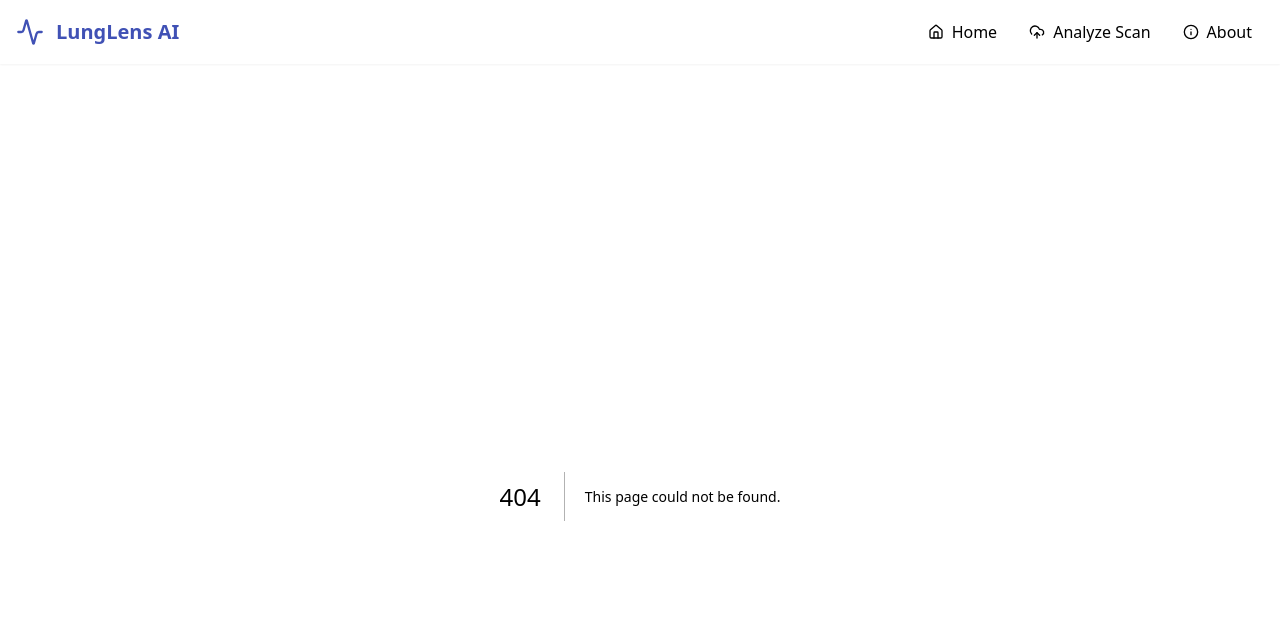
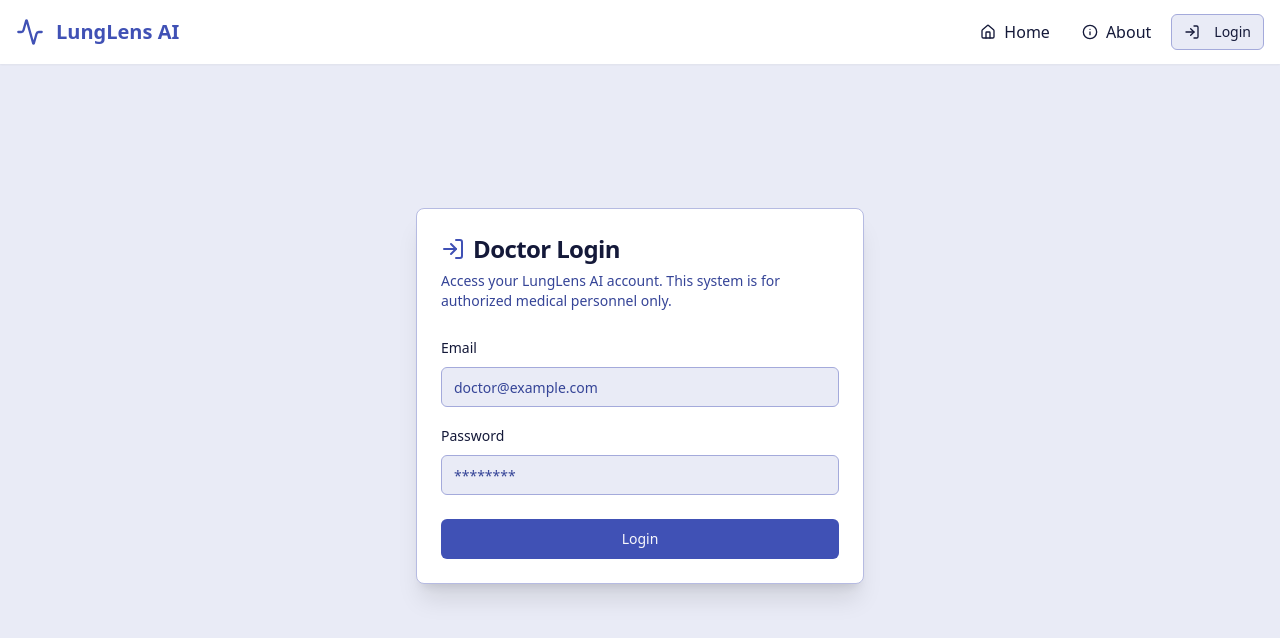
Before and after one commit to jagritikumari23/Lung_cance_prediction_model, a Next.js app: page /login in a window 1280 px wide. Before the commit this address had no page. Shown: the top 638 px of the page. Built offline with nearby package versions, Linux system fonts and the light colour scheme.

Commit message:
User authentication  add this also as this app is only for doctors and not for patients so it only need login featuer

```diff
--- /dev/null
+++ b/src/app/analysis/layout.tsx
@@ -0,0 +1,47 @@
+
+"use client";
+
+import type { ReactNode } from 'react';
+import { useEffect } from 'react';
+import { useAuth } from '@/contexts/auth-context';
+import { useRouter } from 'next/navigation';
+import { Skeleton } from '@/components/ui/skeleton'; // For loading state
+
+export default function AnalysisLayout({ children }: { children: ReactNode }) {
+  const { user, isLoading } = useAuth();
+  const router = useRouter();
+
+  useEffect(() => {
+    if (!isLoading && !user) {
+      router.replace('/login?redirect=/analysis'); // Redirect to login if not authenticated
+    }
+  }, [user, isLoading, router]);
+
+  if (isLoading) {
+    // Show a loading skeleton or spinner while checking auth state
+    return (
+      <div className="space-y-8 p-4">
+        <Skeleton className="h-12 w-1/3" />
+        <div className="grid grid-cols-1 md:grid-cols-3 gap-6">
+            <Skeleton className="h-64 w-full" />
+            <div className="md:col-span-2 space-y-4">
+                <Skeleton className="h-48 w-full" />
+                <Skeleton className="h-72 w-full" />
+            </div>
+        </div>
+      </div>
+    );
+  }
+
+  if (!user) {
+    // This will be briefly shown before redirection, or if redirection fails.
+    // Or, you can return null or a specific "Access Denied" component.
+    return (
+         <div className="flex flex-col items-center justify-center min-h-[calc(100vh-200px)]">
+            <p className="text-lg text-muted-foreground">Redirecting to login...</p>
+        </div>
+    );
+  }
+
+  return <>{children}</>;
+}
--- a/src/app/layout.tsx
+++ b/src/app/layout.tsx
@@ -1,8 +1,10 @@
+
 import type {Metadata} from 'next';
 import { Geist, Geist_Mono } from 'next/font/google';
 import './globals.css';
 import { Toaster } from "@/components/ui/toaster";
 import PageHeader from "@/components/page-header";
+import { AuthProvider } from '@/contexts/auth-context';
 
 const geistSans = Geist({
   variable: '--font-geist-sans',
@@ -27,11 +29,13 @@ export default function RootLayout({
   return (
     <html lang="en" className="h-full">
       <body className={`${geistSans.variable} ${geistMono.variable} antialiased flex flex-col min-h-screen`}>
-        <PageHeader />
-        <main className="flex-grow container mx-auto px-4 py-6 sm:py-8">
-          {children}
-        </main>
-        <Toaster />
+        <AuthProvider>
+          <PageHeader />
+          <main className="flex-grow container mx-auto px-4 py-6 sm:py-8">
+            {children}
+          </main>
+          <Toaster />
+        </AuthProvider>
       </body>
     </html>
   );
--- /dev/null
+++ b/src/app/login/page.tsx
@@ -0,0 +1,76 @@
+
+"use client";
+
+import { useState } from 'react';
+import { useAuth } from '@/contexts/auth-context';
+import { Button } from '@/components/ui/button';
+import { Input } from '@/components/ui/input';
+import { Label } from '@/components/ui/label';
+import { Card, CardContent, CardDescription, CardFooter, CardHeader, CardTitle } from '@/components/ui/card';
+import { useRouter } from 'next/navigation';
+import { LogIn } from 'lucide-react';
+
+export default function LoginPage() {
+  const [email, setEmail] = useState('');
+  const [password, setPassword] = useState(''); // Password field for UI, not used in mock login
+  const { login } = useAuth();
+  const router = useRouter();
+
+  const handleSubmit = (e: React.FormEvent) => {
+    e.preventDefault();
+    // In a real app, you'd validate credentials against a backend
+    if (email) { // Basic check for email
+      login(email);
+    } else {
+      // Handle error: show a message, etc.
+      alert("Please enter an email address.");
+    }
+  };
+
+  return (
+    <div className="flex justify-center items-center min-h-[calc(100vh-200px)]">
+      <Card className="w-full max-w-md shadow-xl">
+        <CardHeader>
+          <CardTitle className="text-2xl flex items-center gap-2">
+            <LogIn className="w-6 h-6 text-primary" />
+            Doctor Login
+          </CardTitle>
+          <CardDescription>
+            Access your LungLens AI account. This system is for authorized medical personnel only.
+          </CardDescription>
+        </CardHeader>
+        <form onSubmit={handleSubmit}>
+          <CardContent className="space-y-4">
+            <div className="space-y-2">
+              <Label htmlFor="email">Email</Label>
+              <Input
+                id="email"
+                type="email"
+                placeholder="doctor@example.com"
+                value={email}
+                onChange={(e) => setEmail(e.target.value)}
+                required
+              />
+            </div>
+            <div className="space-y-2">
+              <Label htmlFor="password">Password</Label>
+              <Input
+                id="password"
+                type="password"
+                placeholder="********"
+                value={password}
+                onChange={(e) => setPassword(e.target.value)}
+                required
+              />
+            </div>
+          </CardContent>
+          <CardFooter>
+            <Button type="submit" className="w-full">
+              Login
+            </Button>
+          </CardFooter>
+        </form>
+      </Card>
+    </div>
+  );
+}
--- a/src/components/page-header.tsx
+++ b/src/components/page-header.tsx
@@ -1,24 +1,50 @@
 
-import { Activity, Home, Info, BarChartHorizontalBig, UploadCloud } from "lucide-react"; // Using Activity as a generic medical icon
+"use client";
+
+import { Activity, Home, Info, UploadCloud, LogIn, LogOut } from "lucide-react";
 import Link from "next/link";
 import { Button } from "@/components/ui/button";
+import { useAuth } from "@/contexts/auth-context";
+import { useRouter } from "next/navigation";
 
 export default function PageHeader() {
+  const { user, logout, isLoading } = useAuth();
+  const router = useRouter();
+
   const navItems = [
-    { href: "/", label: "Home", icon: <Home className="h-4 w-4" /> },
-    { href: "/analysis", label: "Analyze Scan", icon: <UploadCloud className="h-4 w-4" /> }, // Changed icon & label
-    { href: "/about", label: "About", icon: <Info className="h-4 w-4" /> },
+    { href: "/", label: "Home", icon: <Home className="h-4 w-4" />, public: true },
+    { href: "/analysis", label: "Analyze Scan", icon: <UploadCloud className="h-4 w-4" />, public: false },
+    { href: "/about", label: "About", icon: <Info className="h-4 w-4" />, public: true },
   ];
+
+  const handleLogout = async () => {
+    logout();
+    // router.push('/login') is handled by the logout function in auth-context
+  };
+
+  const handleLogin = () => {
+    router.push('/login');
+  };
 
   return (
     <header className="bg-card shadow-sm sticky top-0 z-50">
       <div className="container mx-auto px-4 py-3 flex items-center justify-between">
         <Link href="/" className="flex items-center gap-3 text-xl font-semibold text-primary hover:opacity-90 transition-opacity">
-          <Activity className="h-7 w-7" /> {/* Changed icon */}
-          <span>LungLens AI</span> {/* Changed name */}
+          <Activity className="h-7 w-7" />
+          <span>LungLens AI</span>
         </Link>
         <nav className="flex items-center gap-1 sm:gap-2">
-          {navItems.map((item) => (
+          {navItems.map((item) => {
+            if (!item.public && !user && !isLoading) return null; // Hide protected links if not logged in and not loading
+            if (!item.public && isLoading) { // Optionally show placeholder or hide for protected items during load
+                 return (
+                    <Button key={item.label} variant="ghost" disabled className="text-sm sm:text-base px-2 sm:px-3 py-1 sm:py-2">
+                         <span className="w-4 h-4 mr-1.5 bg-muted-foreground/20 rounded animate-pulse"></span>
+                         <span className="hidden sm:inline bg-muted-foreground/20 rounded h-4 w-16 animate-pulse"></span>
+                    </Button>
+                 );
+            }
+            return (
               <Button key={item.label} variant="ghost" asChild className="text-sm sm:text-base px-2 sm:px-3 py-1 sm:py-2">
                 <Link href={item.href} className="flex items-center gap-1.5">
                   {item.icon}
@@ -26,7 +52,22 @@ export default function PageHeader() {
                   <span className="sm:hidden sr-only">{item.label}</span>
                 </Link>
               </Button>
-          ))}
+            );
+          })}
+          {isLoading ? (
+             <Button variant="outline" size="sm" disabled>
+                <span className="w-4 h-4 mr-1.5 bg-muted-foreground/20 rounded animate-pulse"></span>
+                <span className="bg-muted-foreground/20 rounded h-4 w-12 animate-pulse"></span>
+            </Button>
+          ) : user ? (
+            <Button variant="outline" size="sm" onClick={handleLogout}>
+              <LogOut className="mr-1.5 h-4 w-4" /> Logout
+            </Button>
+          ) : (
+            <Button variant="outline" size="sm" onClick={handleLogin}>
+              <LogIn className="mr-1.5 h-4 w-4" /> Login
+            </Button>
+          )}
         </nav>
       </div>
     </header>
--- /dev/null
+++ b/src/contexts/auth-context.tsx
@@ -0,0 +1,58 @@
+
+"use client";
+
+import type { ReactNode } from 'react';
+import React, { createContext, useContext, useState, useEffect } from 'react';
+import { useRouter } from 'next/navigation';
+
+interface User {
+  email: string;
+  // Add other user properties if needed
+}
+
+interface AuthContextType {
+  user: User | null;
+  login: (email: string) => void; // Simplified login
+  logout: () => void;
+  isLoading: boolean;
+}
+
+const AuthContext = createContext<AuthContextType | undefined>(undefined);
+
+export const AuthProvider = ({ children }: { children: ReactNode }) => {
+  const [user, setUser] = useState<User | null>(null);
+  const [isLoading, setIsLoading] = useState(true); // To handle initial auth check
+  const router = useRouter();
+
+  // Mock initial check (e.g., from localStorage, but keep it simple for now)
+  useEffect(() => {
+    // In a real app, you might check for a token in localStorage here
+    setIsLoading(false);
+  }, []);
+
+  const login = (email: string) => {
+    // In a real app, this would involve API calls, password verification, etc.
+    const mockUser = { email };
+    setUser(mockUser);
+    router.push('/analysis'); // Redirect to a protected page after login
+  };
+
+  const logout = () => {
+    setUser(null);
+    router.push('/login'); // Redirect to login page after logout
+  };
+
+  return (
+    <AuthContext.Provider value={{ user, login, logout, isLoading }}>
+      {children}
+    </AuthContext.Provider>
+  );
+};
+
+export const useAuth = (): AuthContextType => {
+  const context = useContext(AuthContext);
+  if (context === undefined) {
+    throw new Error('useAuth must be used within an AuthProvider');
+  }
+  return context;
+};
```
Lines whose indentation alone changed are shown as unchanged.
